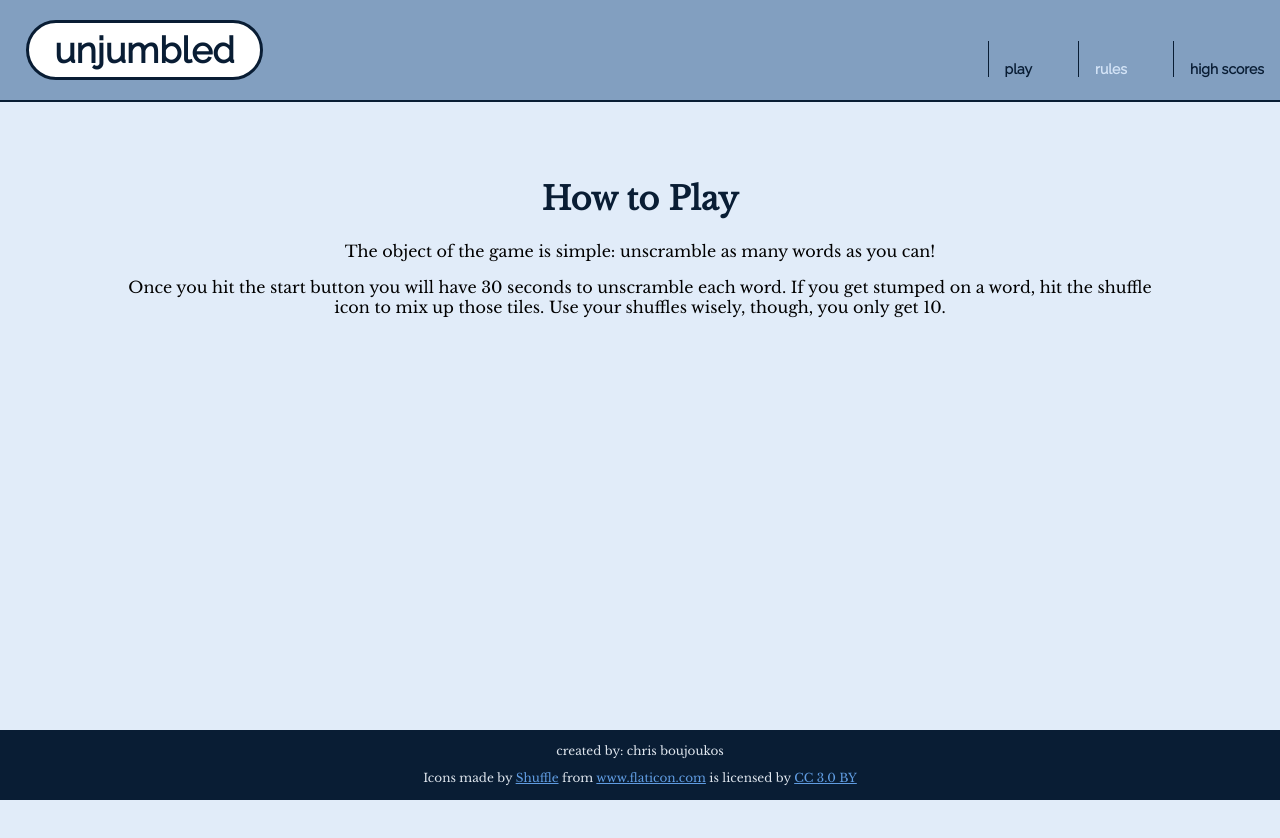
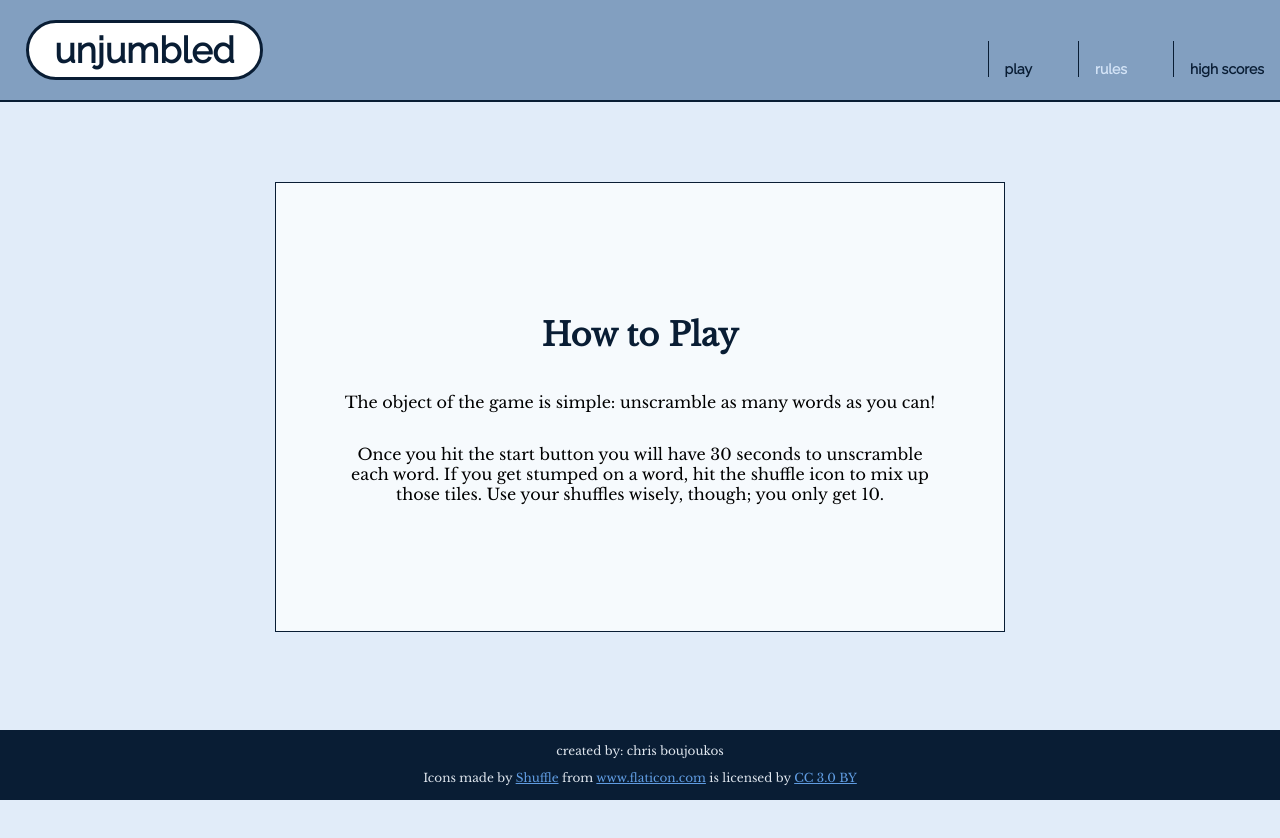
Before and after one commit to cboujoukos/word-scramble, a React (Create React App) app in the folder client/: page /rules in a window 1280 px wide. Shown: the top 838 px of the page. Built offline with nearby package versions, Linux system fonts and the light colour scheme; no server answers; a web font is replaced by a local one.

Commit message:
add bordered container for rules section

```diff
--- a/client/src/App.css
+++ b/client/src/App.css
@@ -97,6 +97,22 @@ h1 {
   padding-top:2vh;
 }
 
+.rules-container {
+  display:flex;
+  align-self: center;
+  flex-direction: column;
+  justify-content: center;
+  align-items: center;
+  max-width: 600px;
+  background-color: #F6FAFD;
+  height: 40vh;
+  width:80vw;
+  margin-top: 5vh;
+  /* margin-left:5vw; */
+  padding: 5vw;
+  border: 1px solid #091D34;
+}
+
 .game-board {
   display:flex;
   align-self: center;
@@ -184,7 +200,9 @@ h1 {
   margin-bottom: 5vh;
 }
 
-
+.countdown {
+  font-size: 5em;
+}
 
 img.shuffle {
   /* flex-grow: 1;
@@ -288,7 +306,7 @@ table {
 table, th, td {
   background-color:white;
   width: 90%;
-  border: 2px solid black;
+  border: 1px solid black;
   border-collapse: collapse;
 }
 
--- a/client/src/components/Rules.js
+++ b/client/src/components/Rules.js
@@ -3,10 +3,10 @@ import React from 'react';
 const Rules = () => {
   return (
     <div className="container">
-      <div className="leader-board">
+      <div className="rules-container">
         <h1>How to Play</h1>
         <p>The object of the game is simple: unscramble as many words as you can!</p>
-        <p>Once you hit the start button you will have 30 seconds to unscramble each word. If you get stumped on a word, hit the shuffle icon to mix up those tiles. Use your shuffles wisely, though, you only get 10.</p>
+        <p>Once you hit the start button you will have 30 seconds to unscramble each word. If you get stumped on a word, hit the shuffle icon to mix up those tiles. Use your shuffles wisely, though; you only get 10.</p>
       </div>
     </div>
   )
--- a/client/src/containers/Game.js
+++ b/client/src/containers/Game.js
@@ -215,7 +215,7 @@ class Game extends Component{
       return(
         <div className="container">
           <div className="game-board">
-            <h1>{this.state.countdown}</h1>
+            <h1 className="countdown">{this.state.countdown}</h1>
           </div>
         </div>
       )
```
